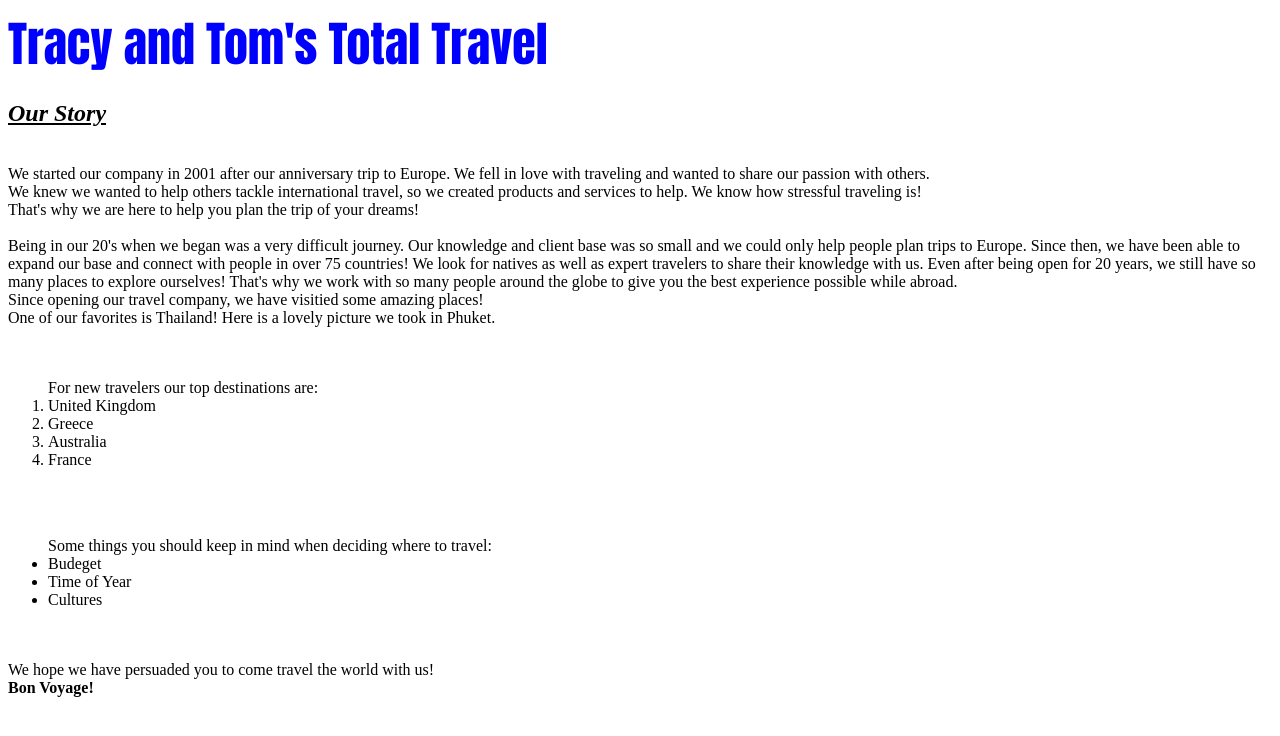
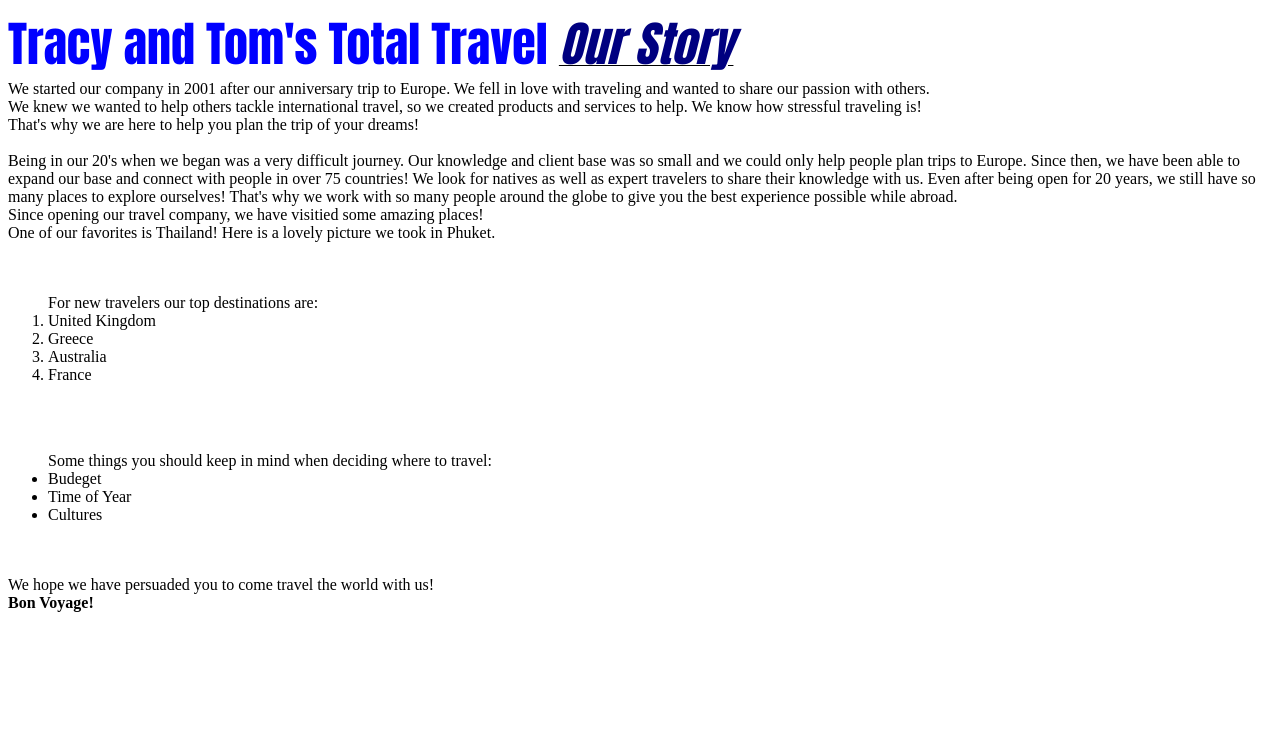
Before and after one commit to MGMT382/Website, a plain HTML site: page Keagan/section.html in a window 1280 px wide. Drawn offline with Linux system fonts and the light colour scheme.

Commit message:
Update section.html

```diff
--- a/Keagan/section.html
+++ b/Keagan/section.html
@@ -1,7 +1,8 @@
 <!DOCTYPE html PUBLIC "-//W3C//DTD XHTML 1.0 Strict//EN" "http://www.w3.org/TR/xhtml1/DTD/xhtml1-strict.dtd">
 <head>
     <font face = "Impact" size="40" color ="Blue">Tracy and Tom's Total Travel </font>
-    <h2> <i> <u>Our Story</u></i></h2>
+    <b><i> <u><font face ="Impact" size ="26" color = "Navy">Our Story</font></u></i></b>
+
 <br>
 We started our company in 2001 after our anniversary trip to Europe. We fell in love with traveling and wanted to share our passion with others.
 <br>
```
